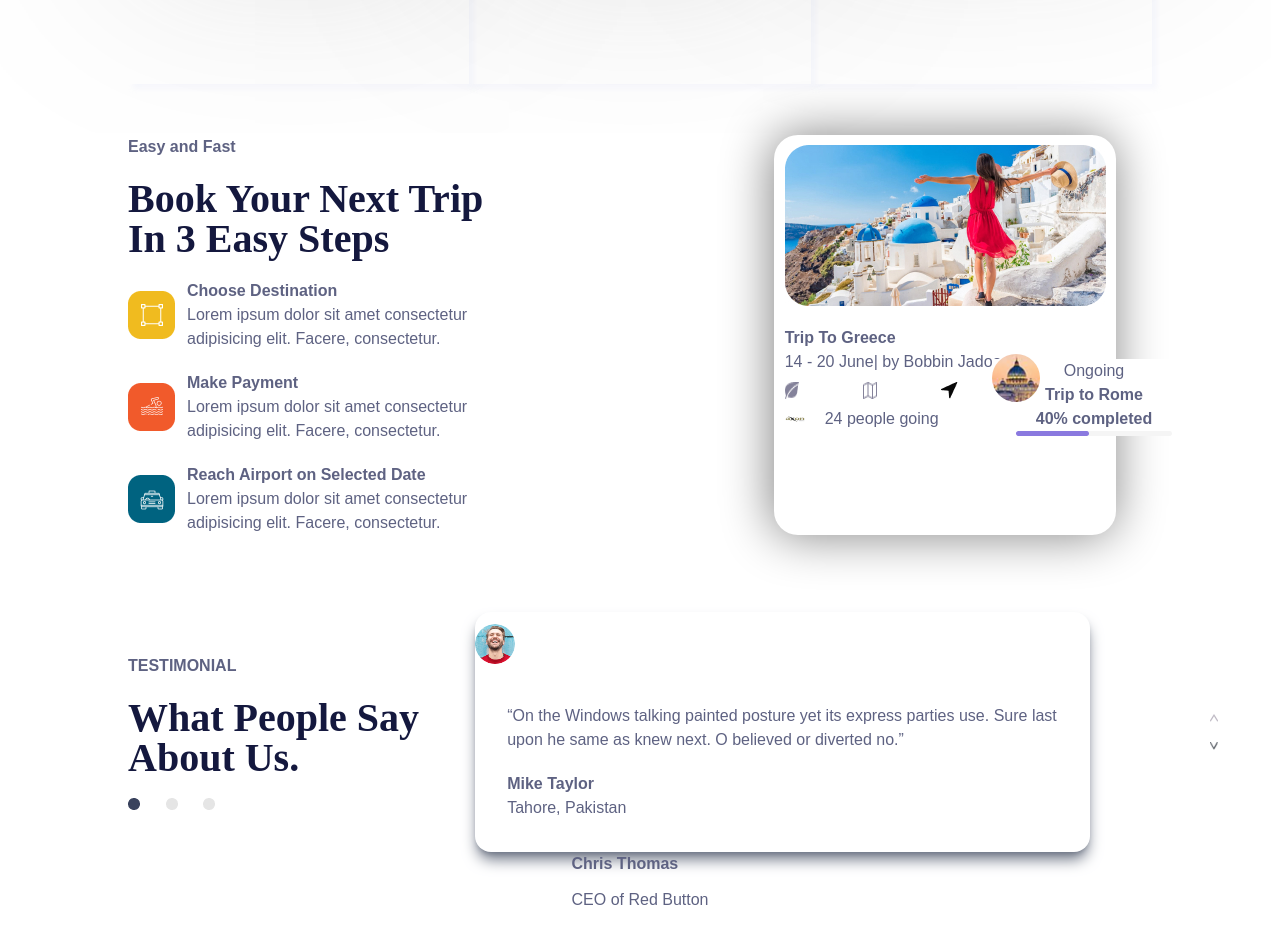
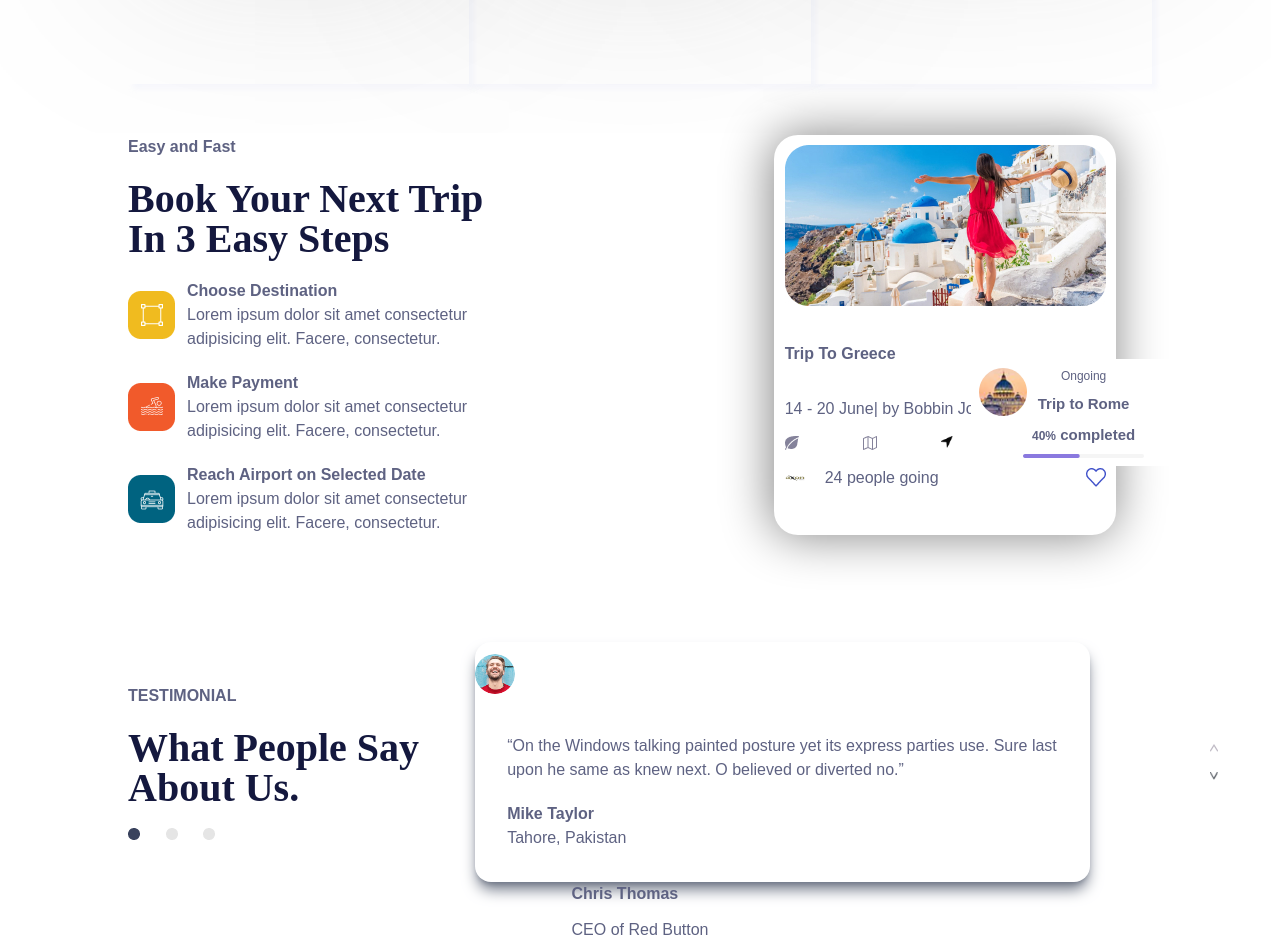
Before and after one commit to terhemeniorwua-png/travellers-website, a website: page index.html in a window 1280 px wide. Shown: the part 1900-2835 px from the top of the page. Drawn offline with Linux system fonts and the light colour scheme.

Commit message:
adjusted the celecard

```diff
--- a/index.html
+++ b/index.html
@@ -177,15 +177,15 @@
                     <div class="pt-5">
                         <h2 class="text-[#060813]">Trip To Greece</h2>
                         <p>
-                            <span>14 - 20 June| by Bobbin Jadoo</span>
+                            <span>14 - 20 June| by Bobbin Joseph</span>
                         </p>
-                        <div class="flex justify-start gap-16 pt-2">
+                        <div class="flex justify-start gap-16">
                             <img src="image/leaf 1.png" alt="" class="text-sm">
                             <img src="image/Group (4).png" alt="" class="text-sm">
-                            <img src="image/arrow-head.png" alt="" class="text-sm">
+                            <img src="image/arrow-head.png" alt="" class="text-sm size-3 ">
                         </div>
                         <div class="flex justify-between items-center">
-                           <div class="flex items-center gap-5 pt-2">
+                           <div class="flex items-center gap-5">
                              <img src="image/image 27.png" alt="" class="size-5">
                             <p>24 people going</p>
                            </div>
@@ -196,12 +196,12 @@
 
               </section>
               <!-- positioned card on celeCard -->
-                  <div class="flex items-center gap-0 bg-white w-[20%] relative bottom-[11em] left-[54em]">
+                  <div class="flex items-center gap-5 bg-white w-[20%] relative bottom-[11em] left-[52.7em] p-2">
                     <img src="image/bongalo.png" alt="" class="rounded-full relative bottom-5 size-12">
-                    <div class="flex flex-col items-center relative right-6">
-                        <h6>Ongoing</h6>
+                    <div class="flex flex-col items-center gap-2 relative right-6 text-[15px]">
+                        <h6 class="text-[12px]">Ongoing</h6>
                         <h2>Trip to Rome</h2>
-                        <h2>40% completed</h2>
+                        <h2><span class="text-[12px]" >40%</span> completed</h2>
                         <img src="image/Group 3.png" alt="">
                     </div>
                 </div>
--- a/src/input.css
+++ b/src/input.css
@@ -96,7 +96,7 @@
     background-color: white;
     padding: 1%;
     border-radius: 1.5em;
-    /* line-height: 18px; */
+    line-height: 55px;
     box-shadow: -2px 0px 50px gray;
 
 }
```
Also changed, not shown: src/output.css.
